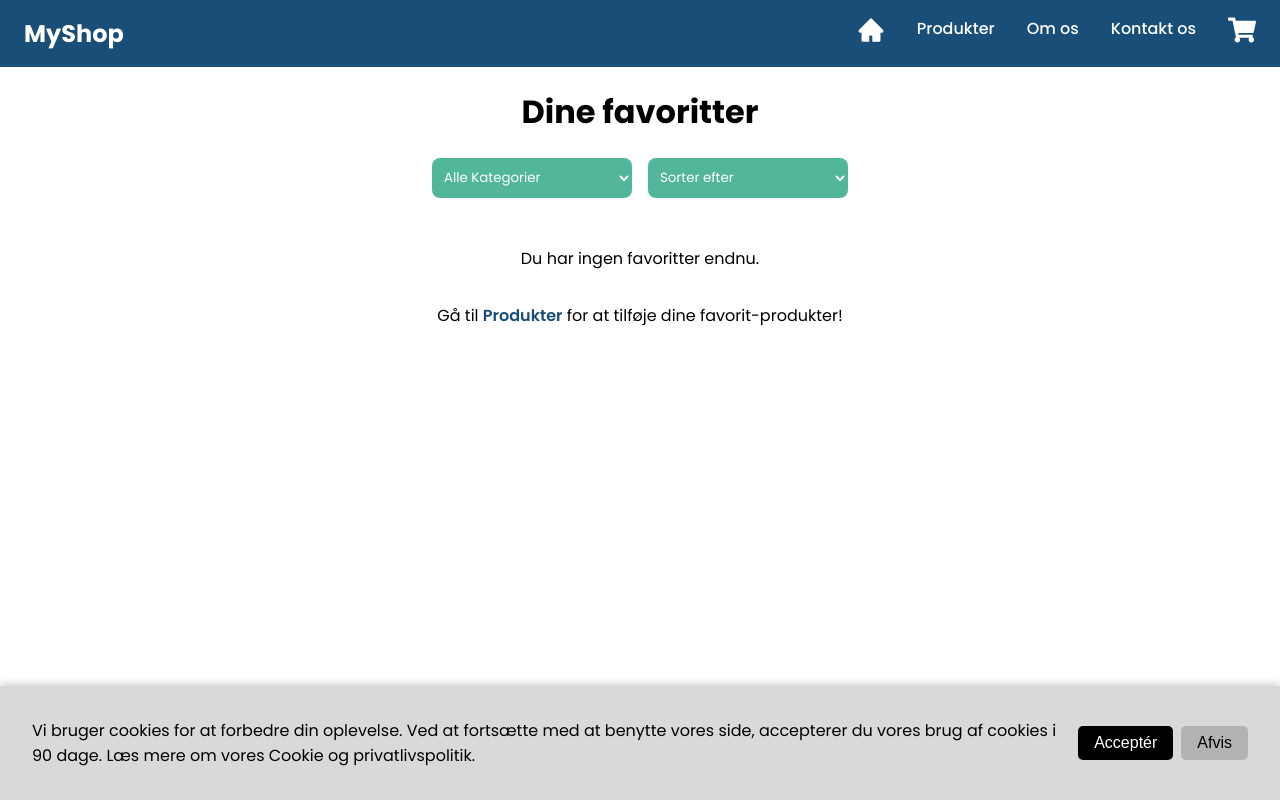
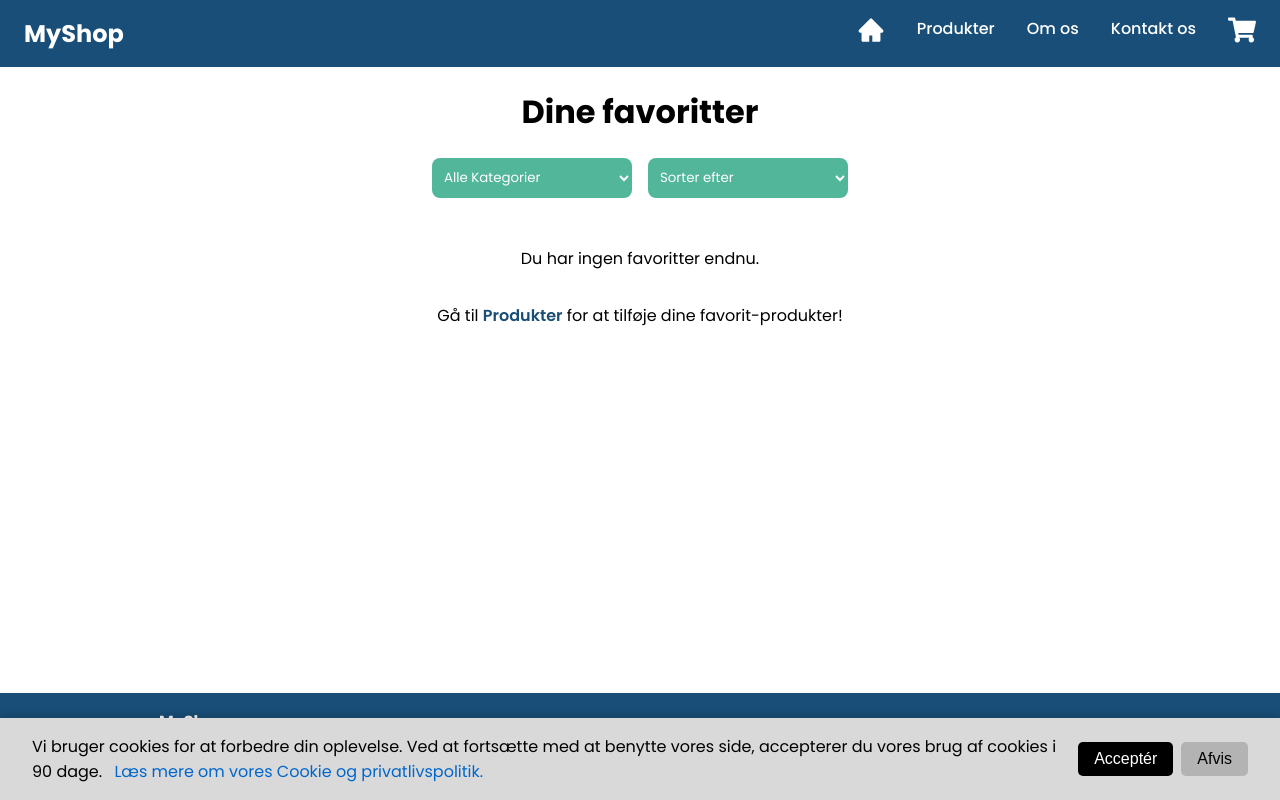
Before and after one commit to HoniNanoq2025/semesteropgave, a React (Vite) app in the folder hejdi-semesteropgave/: page /favorites in a window 1280 px wide. Built offline with nearby package versions, Linux system fonts and the light colour scheme.

Commit message:
update cookieBanner

```diff
--- a/hejdi-semesteropgave/src/components/CookieBanner/CookieBanner.jsx
+++ b/hejdi-semesteropgave/src/components/CookieBanner/CookieBanner.jsx
@@ -1,4 +1,5 @@
 import { useState, useEffect } from "react";
+import { Link } from "react-router-dom";
 import Cookies from "js-cookie";
 import styles from "./CookieBanner.module.css";
 
@@ -28,7 +29,10 @@ const CookieBanner = () => {
     <div className={styles.cookieBanner}>
       <p className={styles.message}>
         Vi bruger cookies for at forbedre din oplevelse. Ved at fortsætte med at
-        benytte vores side, accepterer du vores brug af cookies i 90 dage. Læs mere om vores Cookie og privatlivspolitik.
+        benytte vores side, accepterer du vores brug af cookies i 90 dage.{" "}
+        <Link to="/cookie-policy" className={styles.policyLink}>
+          Læs mere om vores Cookie og privatlivspolitik.
+        </Link>
       </p>
       <div className={styles.cookieButtons}>
         <button className={styles.acceptBtn} onClick={handleAccept}>
--- a/hejdi-semesteropgave/src/components/CookieBanner/CookieBanner.module.css
+++ b/hejdi-semesteropgave/src/components/CookieBanner/CookieBanner.module.css
@@ -7,7 +7,8 @@
   color: #000;
   padding: 1rem 2rem;
   display: flex;
-  justify-content: space-between;
+  flex-direction: column;
+  justify-content: center;
   align-items: center;
   box-shadow: 0 -2px 8px rgba(0, 0, 0, 0.2);
   z-index: 1000;
@@ -16,6 +17,21 @@
 .banner p {
   margin: 0;
   font-size: 16px;
+}
+
+.message {
+  margin: 0;
+  font-size: 16px;
+}
+
+.policyLink {
+  color: #0066cc;
+  text-decoration: none;
+  margin-left: 0.5rem;
+}
+
+.policyLink:hover {
+  color: #004499;
 }
 
 .acceptBtn {
@@ -56,3 +72,11 @@
   border: 1px solid #b3b3b3;
   color: white;
 }
+
+@media (min-width: 900px) {
+  .cookieBanner {
+    flex-direction: row;
+    justify-content: space-around;
+    align-items: center;
+  }
+}
```
